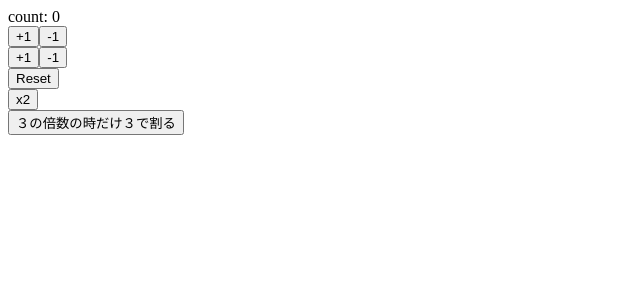
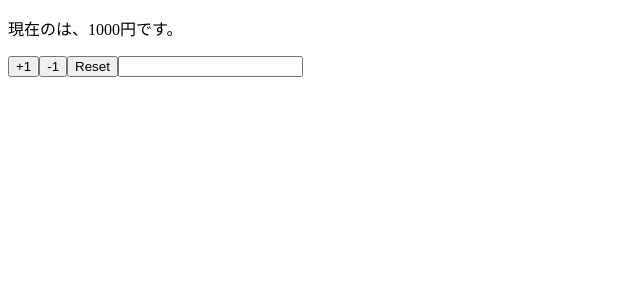
Before and after one commit to ariju/react-hooks-101, a React (Create React App) app: page / in a window 1280 px wide. Shown: the top 300 px of the page, without its empty margins (0-640 px from the left). Built offline with nearby package versions, Linux system fonts and the light colour scheme.

Commit message:
implement componentusing multiple states

```diff
--- a/src/App.js
+++ b/src/App.js
@@ -1,50 +1,27 @@
 import React, { useState } from 'react';
 
-const App = () => {
-  const [count, setCount] = useState(0)
+const App = props => {
+  const [name, setName] = useState(props.name)
+  const [price, setPrice] = useState(props.price)
 
-  const increment = () => setCount(count + 1)
-  const decrement = () => setCount(count - 1)
-
-  const increment2 = () => setCount(previousCount => previousCount + 1)
-  const decrement2 = () => setCount(previousCount => previousCount - 1)
-
-  const reset = () => setCount(0)
-
-  const double = () => setCount(count * 2)
-
-  const divide3 = () => setCount(previousCount => {
-    if (previousCount % 3 === 0) {
-      return previousCount / 3
-    }else {
-      return previousCount
-    }
-  })
+  const reset = () => {
+    setPrice(props.price)
+    setName(props.name)
+  }
 
   return (
     <>
-      <div>
-        count: {count}
-      </div>
-      <div>
-      <button onClick={increment}>+1</button>
-      <button onClick={decrement}>-1</button>
-      </div>
-      <div>
-      <button onClick={increment2}>+1</button>
-      <button onClick={decrement2}>-1</button>
-      </div>
-      <div>
-        <button onClick={reset}>Reset</button>
-      </div>
-      <div>
-        <button onClick={double}>x2</button>
-      </div>
-      <div>
-        <button onClick={divide3}>３の倍数の時だけ３で割る</button>
-      </div>
+      <p>現在の{name}は、{price}円です。</p>
+      <button onClick={() => setPrice(price + 1)}>+1</button>
+      <button onClick={() => setPrice(price - 1)}>-1</button>
+      <button onClick={reset}>Reset</button>
+      <input value={name} onChange={e => setName(e.target.value)}/>
     </>
   );
 }
 
+App.defaultProps = {
+  name: '',
+  price: 1000
+}
 export default App;
```
